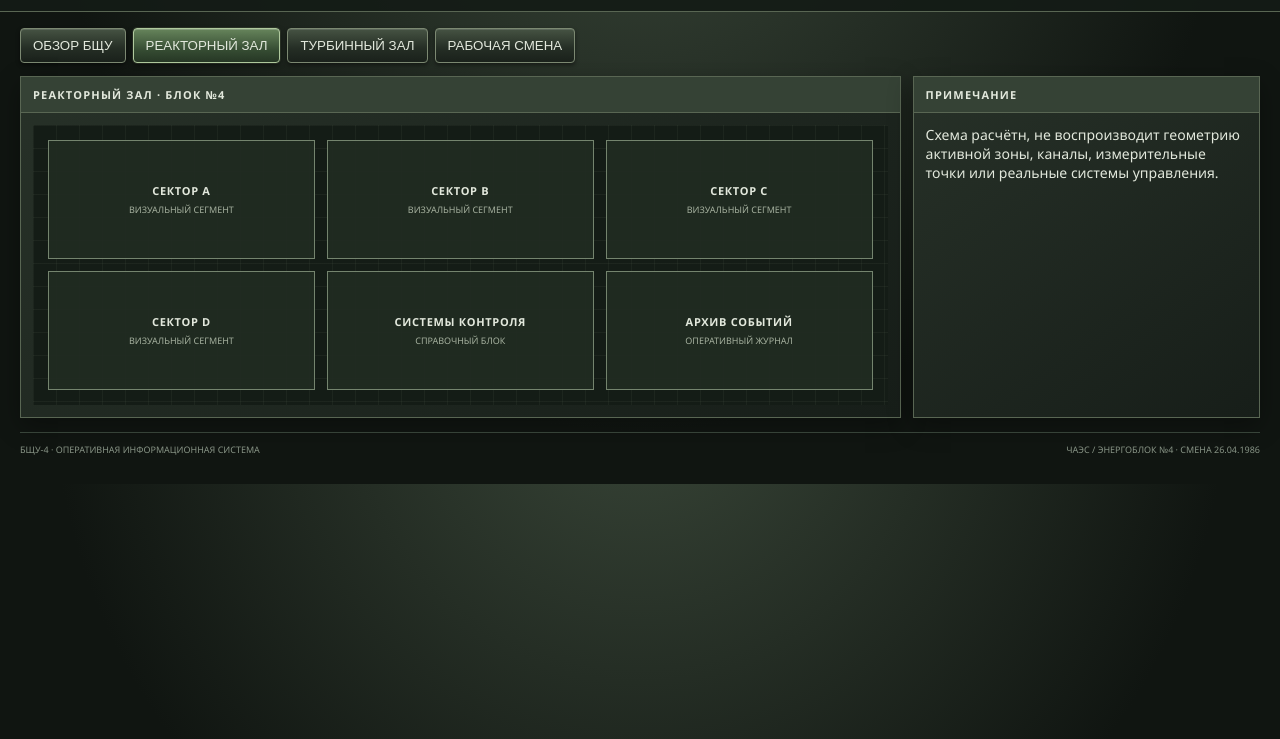
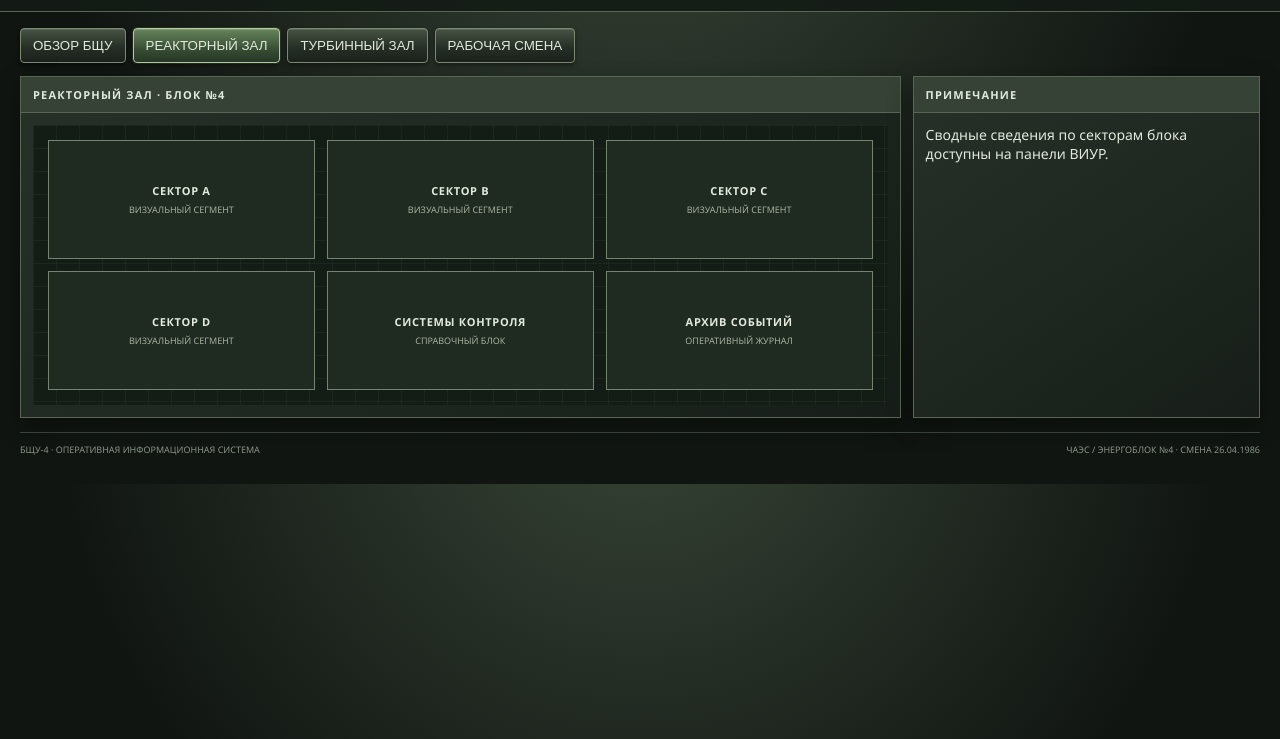
Before and after one commit to dimazubov1123-del/--1000, a plain HTML site: page index.html in a window 1280 px wide. Both pictures are taken after a click on the button "РЕАКТОРНЫЙ ЗАЛ". Shown: the part 61-800 px from the top of the page. Drawn offline with Linux system fonts and the light colour scheme.

Commit message:
Finalize in-character reactor hall status text

```diff
--- a/index.html
+++ b/index.html
@@ -291,7 +291,7 @@
 </div><div class="seal-foot">БЩУ-4 · ОПЕРАТОРСКИЕ ПАНЕЛИ · РАБОЧИЕ МЕСТА СМЕНЫ.</div></div></article>
 <article class="panel span2"><h2>ОПЕРАТИВНЫЙ ЖУРНАЛ</h2><div class="body"><div class="log" id="log"><div class="entry"><span class="time">08:00:00</span>Дежурная смена приступила к работе.</div><div class="entry"><span class="time">08:00:01</span>Проверка интерфейсных модулей завершена.</div><div class="entry"><span class="time">08:00:02</span>Сводные показания обновлены.</div></div></div></article>
 <article class="panel"><h2>РАСПОРЯЖЕНИЯ СМЕНЫ</h2><div class="body"><div class="actions"><button class="primary" id="accept">Принять смену</button><button id="message" class="warnbtn">Новое сообщение</button><button id="ack">Квитировать</button></div><p class="muted" style="font-size:10px">Отметки действий смены заносятся в оперативный журнал.</p></div></article></section>
-<section class="layout view" id="reactor" hidden><article class="panel span2"><h2>РЕАКТОРНЫЙ ЗАЛ · БЛОК №4</h2><div class="body"><div class="mimic"><div class="nodes"><div class="node"><b>СЕКТОР A</b><small>ВИЗУАЛЬНЫЙ СЕГМЕНТ</small></div><div class="node"><b>СЕКТОР B</b><small>ВИЗУАЛЬНЫЙ СЕГМЕНТ</small></div><div class="node"><b>СЕКТОР C</b><small>ВИЗУАЛЬНЫЙ СЕГМЕНТ</small></div><div class="node"><b>СЕКТОР D</b><small>ВИЗУАЛЬНЫЙ СЕГМЕНТ</small></div><div class="node"><b>СИСТЕМЫ КОНТРОЛЯ</b><small>СПРАВОЧНЫЙ БЛОК</small></div><div class="node"><b>АРХИВ СОБЫТИЙ</b><small>ОПЕРАТИВНЫЙ ЖУРНАЛ</small></div></div></div></div></article><article class="panel"><h2>ПРИМЕЧАНИЕ</h2><div class="body">Схема расчётн, не воспроизводит геометрию активной зоны, каналы, измерительные точки или реальные системы управления.</div></article></section>
+<section class="layout view" id="reactor" hidden><article class="panel span2"><h2>РЕАКТОРНЫЙ ЗАЛ · БЛОК №4</h2><div class="body"><div class="mimic"><div class="nodes"><div class="node"><b>СЕКТОР A</b><small>ВИЗУАЛЬНЫЙ СЕГМЕНТ</small></div><div class="node"><b>СЕКТОР B</b><small>ВИЗУАЛЬНЫЙ СЕГМЕНТ</small></div><div class="node"><b>СЕКТОР C</b><small>ВИЗУАЛЬНЫЙ СЕГМЕНТ</small></div><div class="node"><b>СЕКТОР D</b><small>ВИЗУАЛЬНЫЙ СЕГМЕНТ</small></div><div class="node"><b>СИСТЕМЫ КОНТРОЛЯ</b><small>СПРАВОЧНЫЙ БЛОК</small></div><div class="node"><b>АРХИВ СОБЫТИЙ</b><small>ОПЕРАТИВНЫЙ ЖУРНАЛ</small></div></div></div></div></article><article class="panel"><h2>ПРИМЕЧАНИЕ</h2><div class="body">Сводные сведения по секторам блока доступны на панели ВИУР.</div></article></section>
 <section class="layout view" id="turbine" hidden><article class="panel span2"><h2>ТУРБИННЫЙ ЗАЛ</h2><div class="body"><div class="metrics"><div class="metric"><label>ТУРБОАГРЕГАТ №1</label><div class="val">ГОТОВ</div><span class="unit">текущее состояние</span></div><div class="metric"><label>ТУРБОАГРЕГАТ №2</label><div class="val">ГОТОВ</div><span class="unit">текущее состояние</span></div><div class="metric"><label>ЭЛЕКТРИЧЕСКАЯ ЧАСТЬ</label><div class="val">НОРМА</div><span class="unit">текущее состояние</span></div></div><p class="muted">Состояние турбинного оборудования и записи смены.</p></div></article></section>
 <section class="layout view" id="shift" hidden><article class="panel span2"><h2>РАБОЧАЯ СМЕНА · ПЕРЕДАЧА ДЕЖУРСТВА</h2><div class="body"><p id="shiftstate">Смена ещё не принята.</p><textarea id="note" placeholder="Запись в оперативный журнал..." style="width:100%;height:100px;background:#111813;color:var(--txt);border:1px solid var(--line);padding:10px"></textarea><p><button class="primary" id="save">Добавить запись в журнал</button></p></div></article></section>
 <div class="foot"><span>БЩУ-4 · ОПЕРАТИВНАЯ ИНФОРМАЦИОННАЯ СИСТЕМА</span><span>ЧАЭС / ЭНЕРГОБЛОК №4 · СМЕНА 26.04.1986</span></div></main>
```
